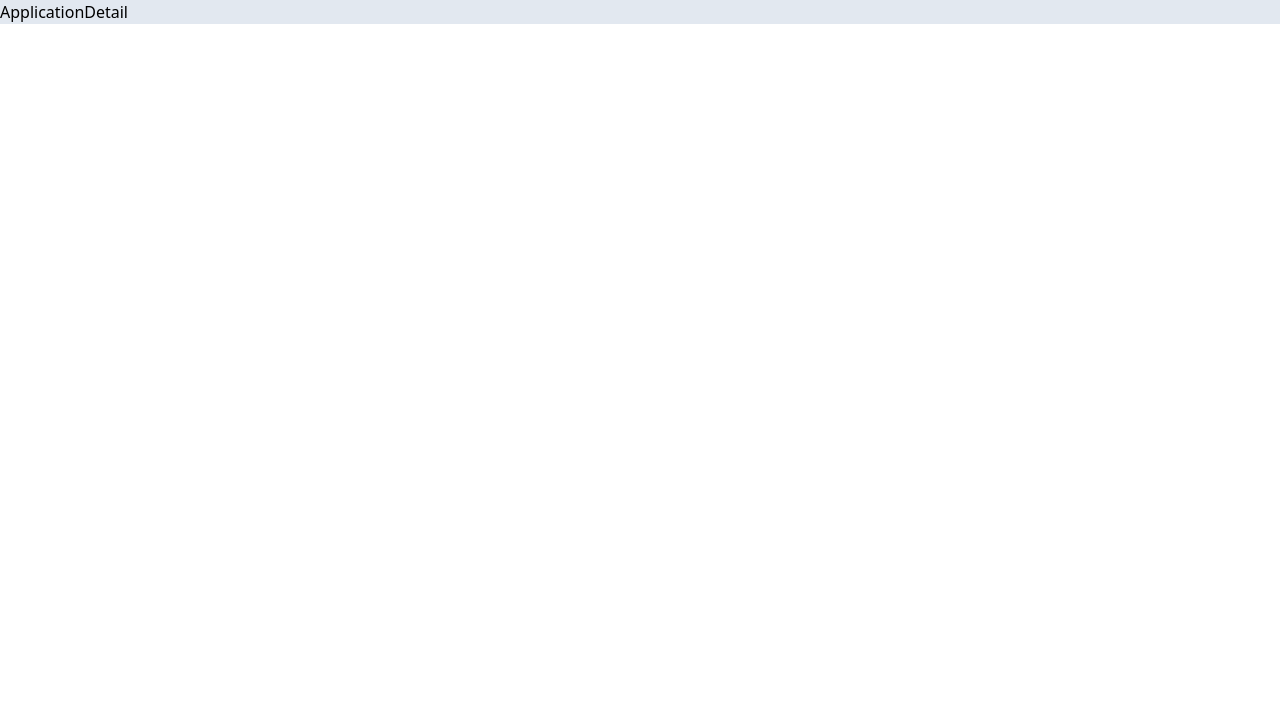
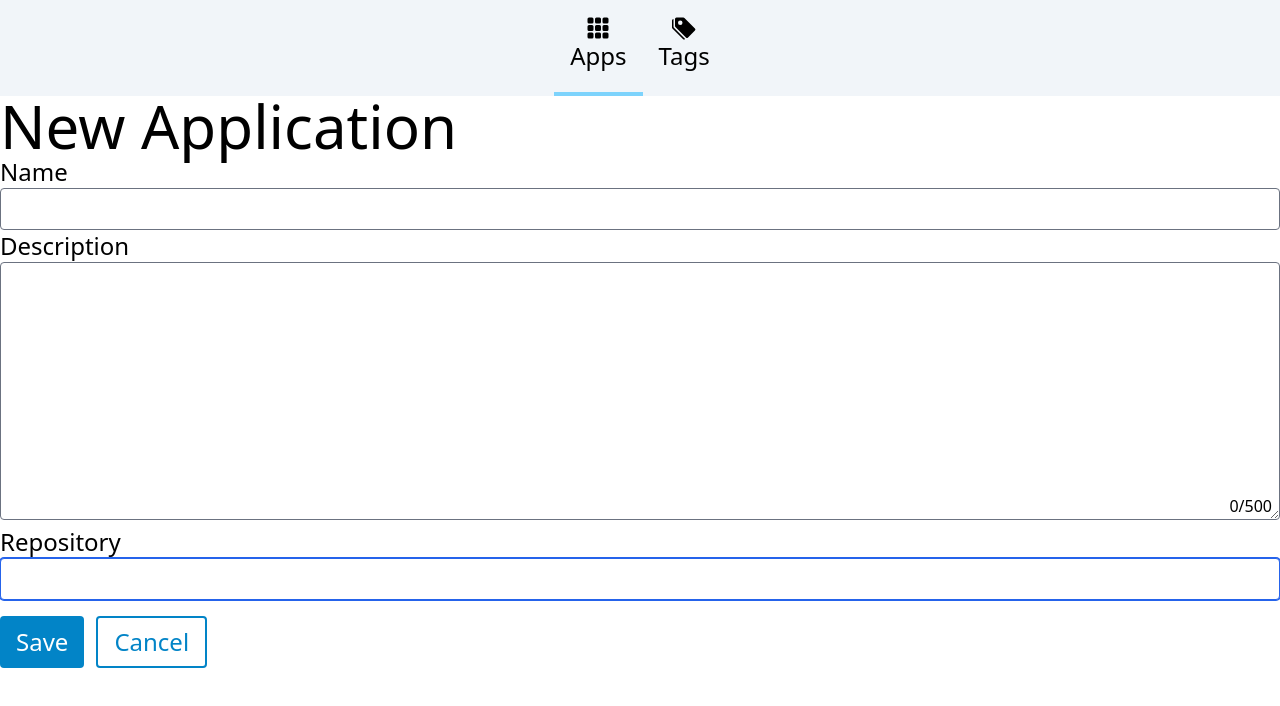
Before and after one commit to fillip1984/app-store-ui, a React (Vite) app: page /applications/new in a window 1280 px wide. Shown: the top 706 px of the page. Built offline with nearby package versions, Linux system fonts and the light colour scheme.

Commit message:
built nav and building out new app form

```diff
--- a/package.json
+++ b/package.json
@@ -8,6 +8,7 @@
     "build": "tsc && vite build"
   },
   "dependencies": {
+    "@hookform/resolvers": "^3.0.1",
     "@tanstack/react-query": "^4.28.0",
     "@tanstack/react-query-devtools": "^4.28.0",
     "axios": "^1.3.4",
@@ -18,7 +19,9 @@
     "react-hook-form": "^7.43.9",
     "react-icons": "^4.8.0",
     "react-router-dom": "^6.10.0",
-    "react-textarea-autosize": "^8.4.1"
+    "react-select": "^5.7.2",
+    "react-textarea-autosize": "^8.4.1",
+    "zod": "^3.21.4"
   },
   "devDependencies": {
     "@tailwindcss/forms": "^0.5.3",
--- a/src/App.tsx
+++ b/src/App.tsx
@@ -1,14 +1,18 @@
-import { BrowserRouter as Router, Route, Routes } from "react-router-dom";
+import { Route, BrowserRouter as Router, Routes } from "react-router-dom";
 import ApplicationDetail from "./pages/application/ApplicationDetail";
 import ApplicationList from "./pages/application/ApplicationList";
+import ApplicationNew from "./pages/application/ApplicationNew";
+import Nav from "./components/nav/Nav";
 
 const App = () => {
   return (
-    <div className="App h-full bg-slate-200">
+    <div className="App">
       <Router>
+        <Nav />
         <Routes>
           <Route path="/" element={<ApplicationList />} />
           <Route path="/applications" element={<ApplicationList />} />
+          <Route path="/applications/new" element={<ApplicationNew />} />
           <Route path="/applications/:id" element={<ApplicationDetail />} />
         </Routes>
       </Router>
--- /dev/null
+++ b/src/components/nav/Nav.tsx
@@ -0,0 +1,52 @@
+import { BsFillGrid3X3GapFill, BsFillTagsFill } from "react-icons/bs";
+import { Link, useLocation } from "react-router-dom";
+
+const Nav = () => {
+  const activeLocation = useLocation();
+
+  const locations = [
+    {
+      label: "Apps",
+      icon: <BsFillGrid3X3GapFill />,
+      to: "/applications",
+    },
+    {
+      label: "Tags",
+      icon: <BsFillTagsFill />,
+      to: "/tags",
+    },
+  ];
+
+  const isActive = (aLocation: string) => {
+    // exact match
+    if (activeLocation.pathname === aLocation) {
+      return true;
+    }
+
+    //starts with match
+    if (activeLocation.pathname.includes(aLocation)) {
+      return true;
+    }
+
+    //no match
+    return false;
+  };
+
+  return (
+    <nav className="sticky top-0 flex h-24 justify-center bg-slate-100">
+      {locations.map((location) => (
+        <Link
+          key={location.label}
+          to={location.to}
+          className={`flex flex-col items-center p-4 text-2xl transition duration-300 hover:bg-slate-200 ${
+            isActive(location.to) ? "border-b-4 border-b-sky-300" : ""
+          }`}>
+          {location.icon}
+          <span>{location.label}</span>
+        </Link>
+      ))}
+    </nav>
+  );
+};
+
+export default Nav;
--- a/src/pages/application/ApplicationList.tsx
+++ b/src/pages/application/ApplicationList.tsx
@@ -1,17 +1,26 @@
 import { DebounceInput } from "react-debounce-input";
 import ApplicationCard from "../../components/application/ApplicationCard";
+import { Link } from "react-router-dom";
+import { BsPlus } from "react-icons/bs";
 
 const ApplicationList = () => {
   const search = () => {
     console.log("searching");
   };
   return (
-    <div className="app-list mx-auto w-full pb-24 lg:w-3/4">
-      <div className="title-bar sticky left-0 right-0 top-0 z-[999] bg-slate-500 p-2">
-        <h2 className="text-white">Applications</h2>
+    <div className="app-list mx-auto w-11/12 pb-24 lg:w-3/4">
+      <div className="title-bar sticky top-24 bg-slate-400 p-2">
+        <div className="flex items-center gap-4">
+          <h2 className="text-white">Applications</h2>
+          <Link
+            to="/applications/new"
+            className="flex h-12 w-12 items-center justify-center rounded-full bg-sky-600 text-4xl text-white transition-colors duration-300 hover:bg-sky-500">
+            <BsPlus />
+          </Link>
+        </div>
         <DebounceInput
           onChange={search}
-          className="relative my-2 w-full rounded"
+          className="my-2 w-full rounded"
           placeholder="Search for applications"
           autoFocus
         />
--- /dev/null
+++ b/src/pages/application/ApplicationNew.tsx
@@ -0,0 +1,122 @@
+import { SubmitHandler, useForm, useWatch } from "react-hook-form";
+import { Application } from "../../services/Types";
+import { Link } from "react-router-dom";
+
+const ApplicationNew = () => {
+  const {
+    register,
+    handleSubmit,
+    formState: { errors },
+    control,
+  } = useForm<Application>({
+    defaultValues: {
+      name: "",
+      description: "",
+      repository: "",
+    },
+  });
+
+  const onSubmit: SubmitHandler<Application> = (formData) => {
+    console.log(formData);
+  };
+
+  const descriptionWatch = useWatch({ control, name: "description" });
+
+  return (
+    <div className="container mx-auto">
+      <h2>New Application</h2>
+      <form onSubmit={handleSubmit(onSubmit)}>
+        <div className="flex flex-col">
+          <label className="text-2xl">Name</label>
+          <input
+            type="text"
+            {...register("name", {
+              required: { value: true, message: "Field is required" },
+              minLength: {
+                value: 2,
+                message: "Field must be between 2 and 100 characters",
+              },
+              maxLength: {
+                value: 100,
+                message: "Field must be between 2 and 100 characters",
+              },
+            })}
+            className="w-full rounded"
+            autoFocus
+          />
+          {errors.name && (
+            <span className="text-red-400">{errors.name.message}</span>
+          )}
+        </div>
+
+        <div className="flex flex-col">
+          <label className="text-2xl">Description</label>
+          <div className="relative">
+            <textarea
+              {...register("description", {
+                required: { value: true, message: "Field is required" },
+                minLength: {
+                  value: 10,
+                  message: "Field must be between 10 and 500 characters",
+                },
+                maxLength: {
+                  value: 500,
+                  message: "Field must be between 10 and 500 characters",
+                },
+              })}
+              className="w-full rounded"
+              rows={10}
+            />
+            <span
+              className={`absolute bottom-2 right-2 ${
+                descriptionWatch.length > 500 ? "text-red-400" : ""
+              }`}>
+              {descriptionWatch.length}/500
+            </span>
+          </div>
+          {errors.description && (
+            <span className="text-red-400">{errors.description.message}</span>
+          )}
+        </div>
+
+        <div className="flex flex-col">
+          <label className="text-2xl">Repository</label>
+          <input
+            type="text"
+            {...register("repository", {
+              required: { value: true, message: "Field is required" },
+              minLength: {
+                value: 2,
+                message: "Field must be between 2 and 100 characters",
+              },
+              maxLength: {
+                value: 100,
+                message: "Field must be between 2 and 100 characters",
+              },
+            })}
+            className="w-full rounded"
+            autoFocus
+          />
+          {errors.name && (
+            <span className="text-red-400">{errors.name.message}</span>
+          )}
+        </div>
+
+        <div className="mt-4 flex gap-3">
+          <button
+            type="submit"
+            className="rounded bg-sky-600 px-4 py-2 text-2xl text-white">
+            Save
+          </button>
+          <Link
+            to="/applications"
+            className="rounded border-2 border-sky-600 px-4 py-2 text-2xl text-sky-600">
+            Cancel
+          </Link>
+        </div>
+      </form>
+    </div>
+  );
+};
+
+export default ApplicationNew;
--- /dev/null
+++ b/src/services/Types.ts
@@ -0,0 +1,9 @@
+interface Base {
+  id: number;
+}
+
+export interface Application extends Base {
+  name: string;
+  description: string;
+  repository: string;
+}
```
Also changed, not shown: 1 other file (tests, documents, lock files or other folders).
